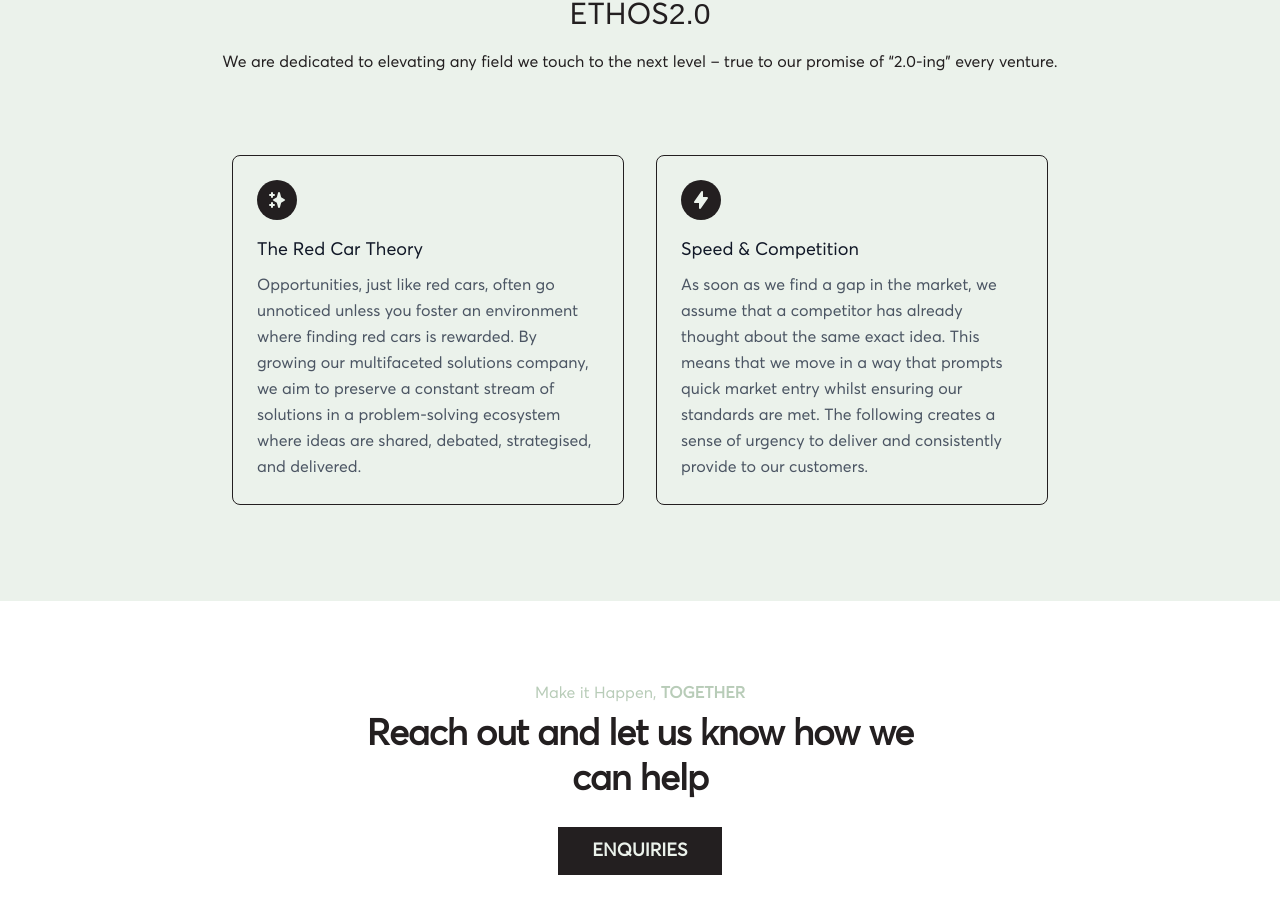
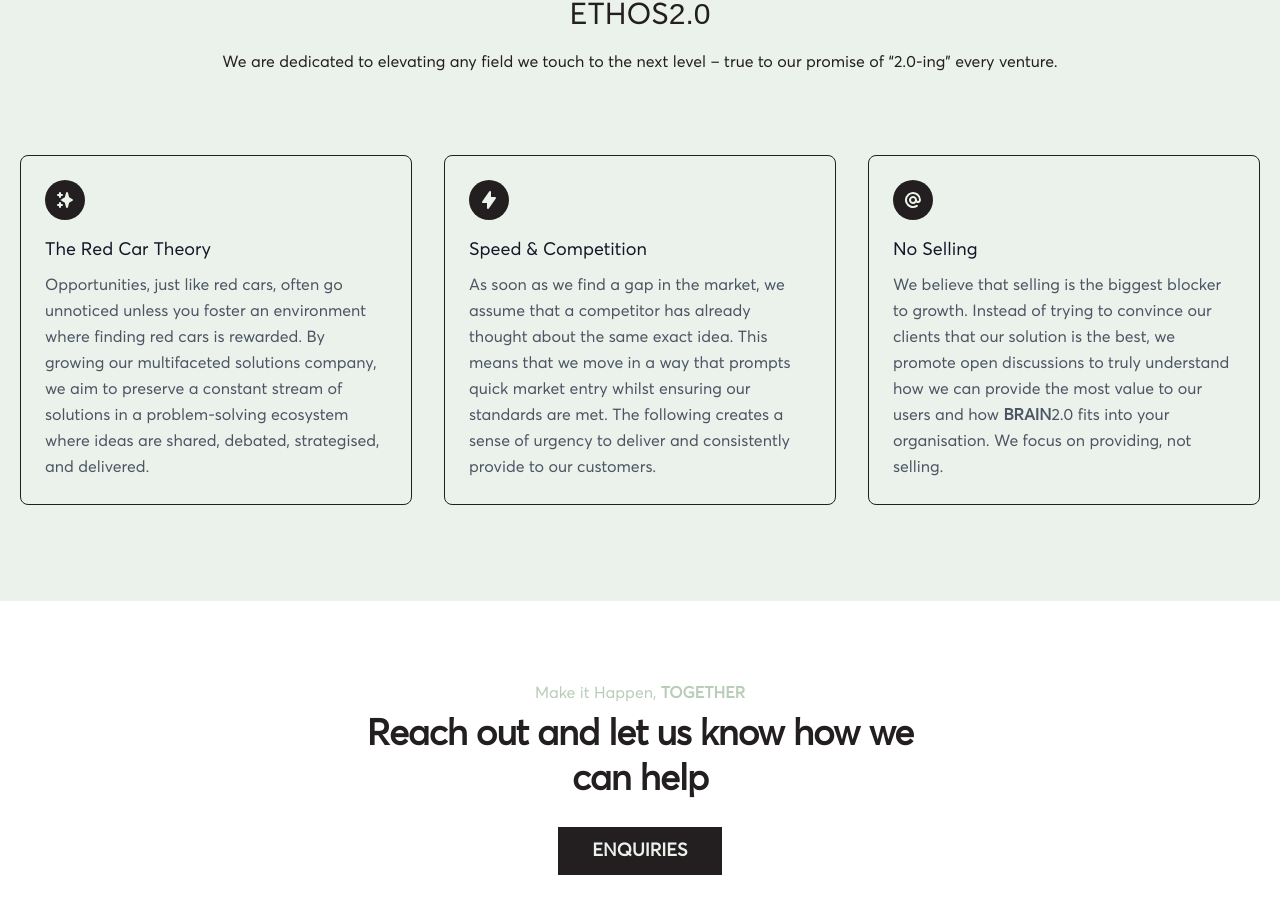
Before and after one commit to karimfawaz/brainTwoPoint0-website, a Next.js app: page /about in a window 1280 px wide. Shown: the part 1650-2563 px from the top of the page. Built offline with nearby package versions, Linux system fonts and the light colour scheme; a web font is replaced by a local one.

Commit message:
add no selling ethos

```diff
--- a/src/app/about/ethos.tsx
+++ b/src/app/about/ethos.tsx
@@ -39,6 +39,21 @@ export default function Ethos() {
                         </div>
                     </div>
 
+                    <div className="xl:w-1/3 md:w-1/2 p-4">
+                        <div className="border border-[var(--dark-grey)] p-6 rounded-lg ">
+                            <div className="w-10 h-10 inline-flex items-center justify-center rounded-full bg-[var(--dark-grey)] text-[var(--light)] mb-4">
+                                <svg xmlns="http://www.w3.org/2000/svg" viewBox="0 0 20 20" fill="currentColor" className="w-5 h-5" aria-hidden="true">
+                                    <path
+                                        fillRule="evenodd"
+                                        d="M14.243 5.757a6 6 0 10-.986 9.284 1 1 0 111.087 1.678A8 8 0 1118 10a3 3 0 01-4.8 2.401A4 4 0 1114 10a1 1 0 102 0c0-1.537-.586-3.07-1.757-4.243zM12 10a2 2 0 10-4 0 2 2 0 004 0z"
+                                        clipRule="evenodd"
+                                    />
+                                </svg>
+                            </div>
+                            <h2 className="text-lg text-gray-900 font-medium mb-2">No Selling</h2>
+                            <p className="leading-relaxed text-base">We believe that selling is the biggest blocker to growth. Instead of trying to convince our clients that our solution is the best, we promote open discussions to truly understand how we can provide the most value to our users and how <span className='font-bold'>BRAIN</span>2.0 fits into your organisation. We focus on providing, not selling.</p>
+                        </div>
+                    </div>
                 </div>
             </div>
         </section>
```
